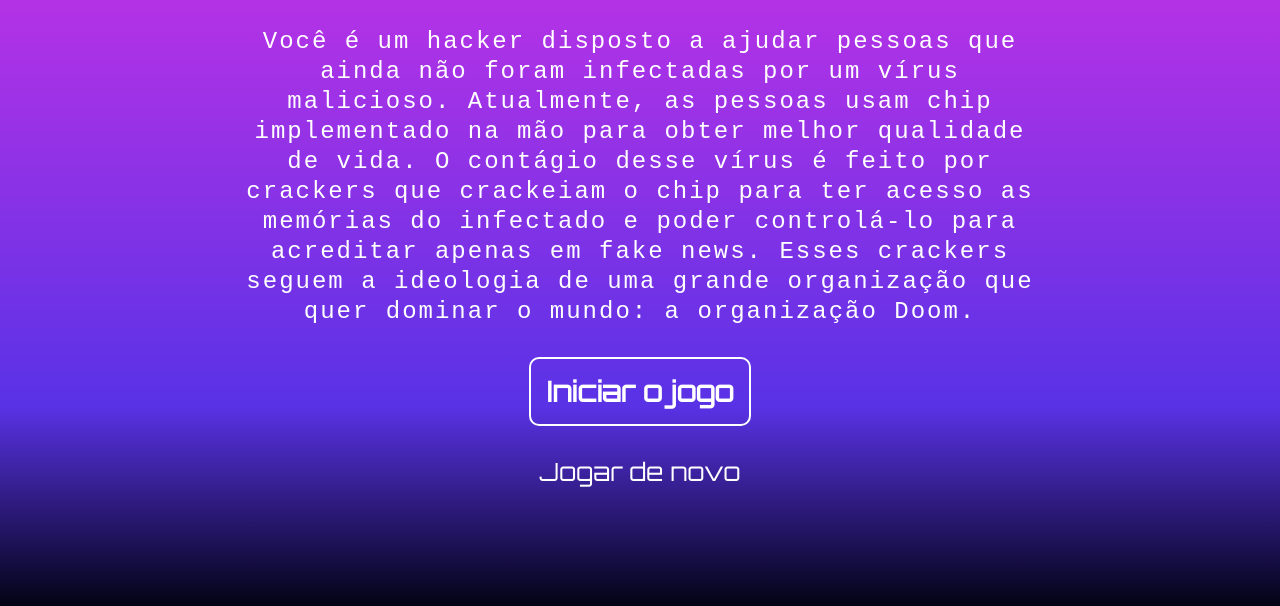
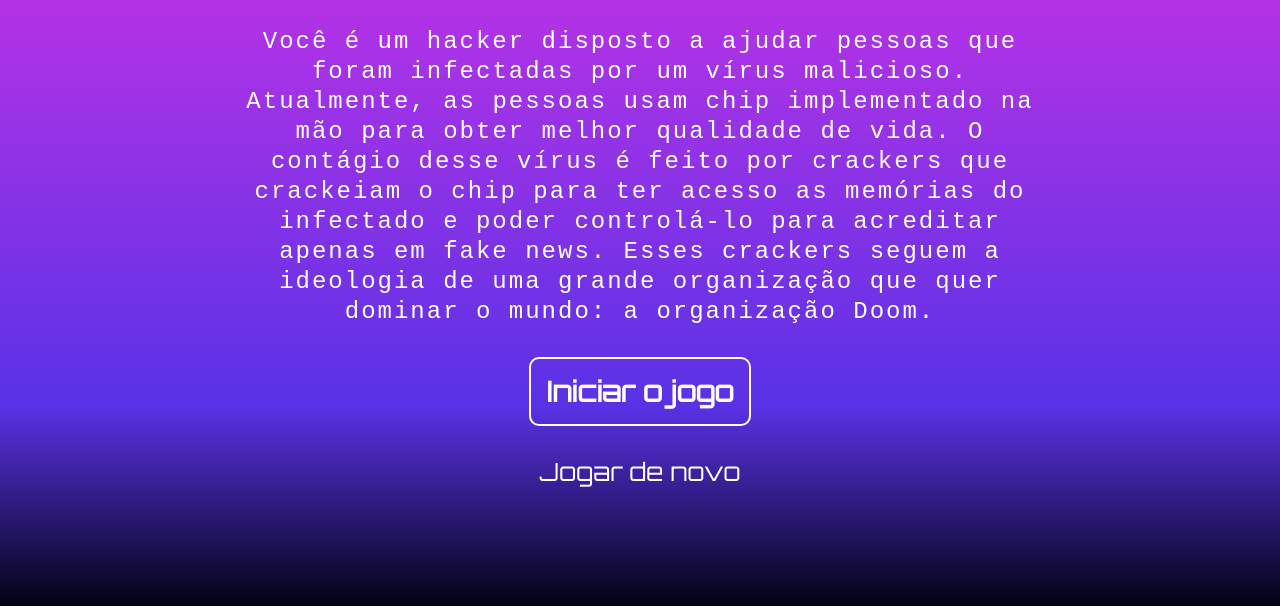
Before and after one commit to vicckm/jogoEscolhas, a plain HTML site: page index.html in a window 1280 px wide. Shown: the part 194-800 px from the top of the page. Drawn offline with Linux system fonts and the light colour scheme; a web font is replaced by a local one.

Commit message:
ajustando index

```diff
--- a/index.html
+++ b/index.html
@@ -16,7 +16,7 @@
 
 					<main>
 							<div class="texto">
-								<p >Você é um hacker disposto a ajudar pessoas que ainda não foram infectadas por um vírus malicioso.
+								<p >Você é um hacker disposto a ajudar pessoas que foram infectadas por um vírus malicioso.
 									Atualmente, as pessoas usam chip implementado na mão para obter melhor qualidade de vida.
 									O contágio desse vírus é feito por crackers que crackeiam o chip para ter acesso as memórias
 									do infectado e poder controlá-lo para acreditar apenas em fake news. Esses crackers seguem a
```
